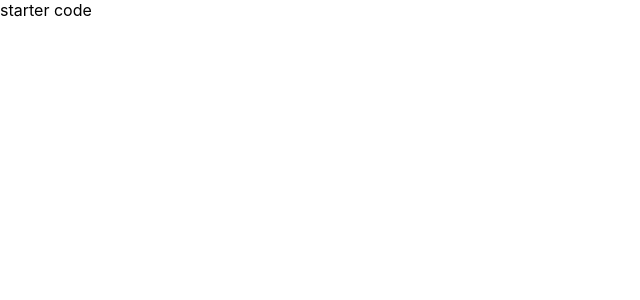
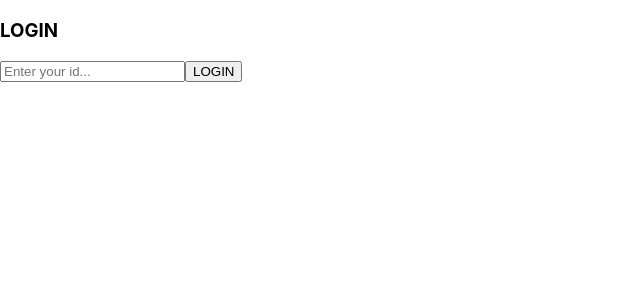
Before and after one commit to Engyyyy/would-you-rather, a React (Create React App) app: page / in a window 1280 px wide. Shown: the top 300 px of the page, without its empty margins (0-640 px from the left). Built offline with nearby package versions, Linux system fonts and the light colour scheme.

Commit message:
Login component

```diff
--- a/src/actions/authedUser.js
+++ b/src/actions/authedUser.js
@@ -16,6 +16,9 @@ export function handleSetAuthedUser(authedId) {
         if(users[authedId]) {
           dispatch(setAuthedUser(authedId))
         }
+        else{
+          dispatch(setAuthedUser('invalid'))
+        }
       })
   }
 }
--- a/src/components/App.js
+++ b/src/components/App.js
@@ -1,10 +1,17 @@
-
-function App() {
-  return (
-    <div>
-      starter code
-    </div>
-  )
+import React from 'react'
+import { handleGetInitialData } from '../actions/shared'
+import { connect } from 'react-redux'
+import Login from './Login'
+class App extends React.Component {
+  componentDidMount() {
+    const { dispatch } = this.props
+    dispatch(handleGetInitialData())
+  }
+  render() {
+    return(
+      <Login />
+    )
+  }
 }
 
-export default App;
+export default connect()(App)
--- /dev/null
+++ b/src/components/Login.js
@@ -0,0 +1,46 @@
+import React from 'react'
+import { handleSetAuthedUser } from '../actions/authedUser'
+import { connect } from 'react-redux'
+
+class Login extends React.Component {
+  state = {
+    input: '',
+  }
+  handleChange(e) {
+    this.setState({ input: e.target.value })
+  }
+  handleClick(e) {
+    e.preventDefault()
+    const { input } = this.state
+    const { dispatch } = this.props
+    dispatch(handleSetAuthedUser(input))
+    this.setState({ input: '' })
+  }
+  render() {
+    const { authedUser } = this.props
+    return (
+      <div>
+        <h3>LOGIN</h3>
+        <input
+          placeholder='Enter your id...'
+          value={ this.state.input }
+          onChange={ e => this.handleChange(e) }
+          />
+        <button
+          onClick={ e => this.handleClick(e) }
+          >
+            LOGIN
+        </button>
+        {authedUser === 'invalid' && <div>Invalid user id!</div>}
+      </div>
+    )
+  }
+}
+
+function mapStateToProps({ authedUser }){
+  return {
+    authedUser
+  }
+}
+
+export default connect(mapStateToProps)(Login)
```
